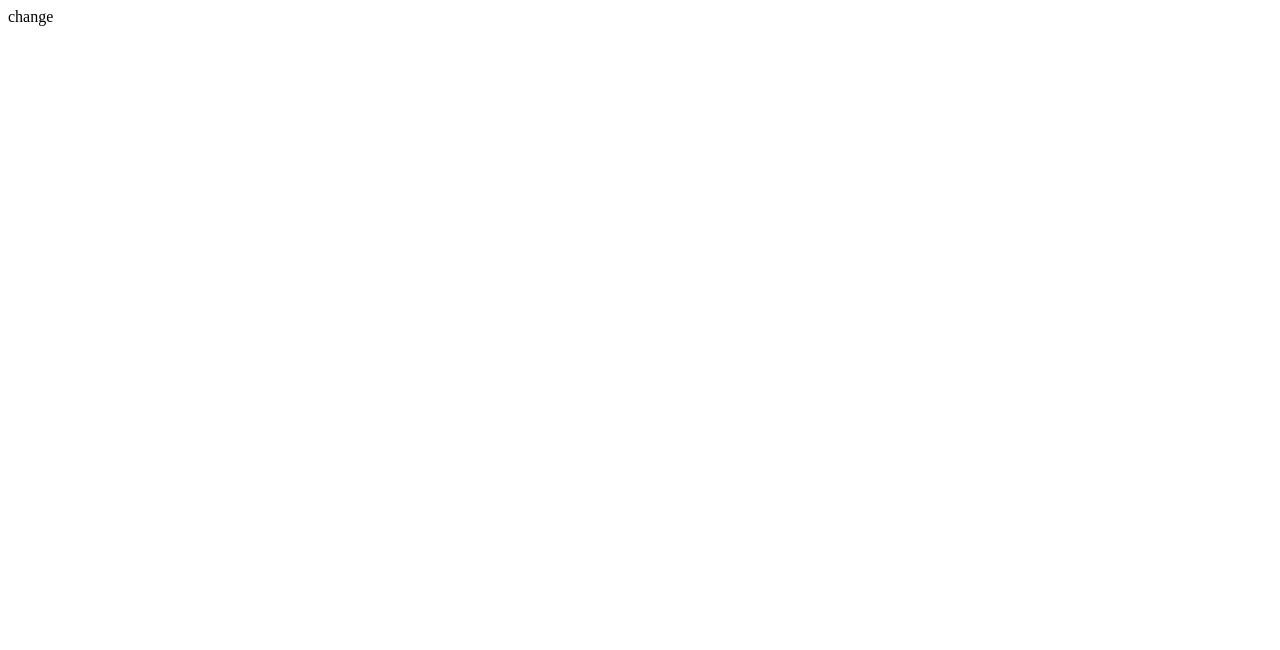
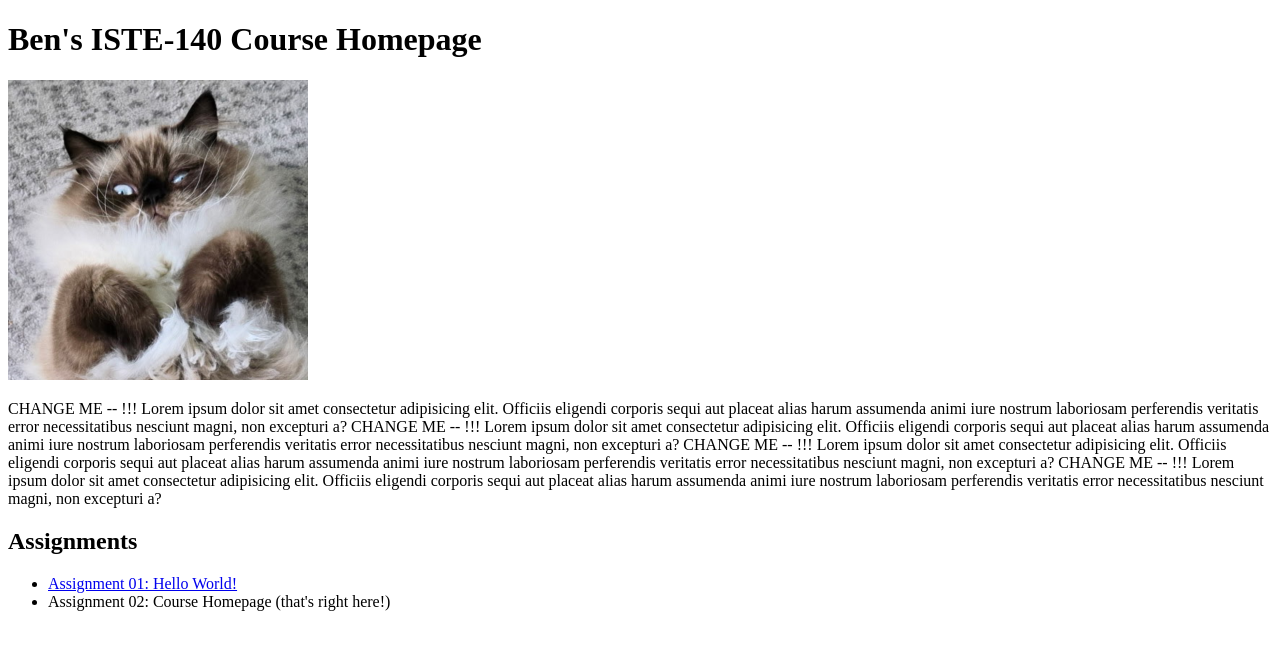
Before and after one commit to bpb3320/iste-140, a plain HTML site: page index.html in a window 1280 px wide. Drawn offline with Linux system fonts and the light colour scheme.

Commit message:
implemented index.html

```diff
--- a/index.html
+++ b/index.html
@@ -3,9 +3,24 @@
 <head>
     <meta charset="UTF-8">
     <meta name="viewport" content="width=device-width, initial-scale=1.0">
-    <title>DOCUMENT</title>
+    <title>Ben's ISTE-140 Course Homepage</title>
 </head>
 <body>
-    change
+
+    <h1>Ben's ISTE-140 Course Homepage</h1>
+
+    <img src="images/fpo_tino.PNG" alt="A fluffly himalayan cat, cropped into a square photo lying on his back with his eyes, face, and front paws showing.">
+
+    <p>CHANGE ME -- !!! Lorem ipsum dolor sit amet consectetur adipisicing elit. Officiis eligendi corporis sequi aut placeat alias harum assumenda animi iure nostrum laboriosam perferendis veritatis error necessitatibus nesciunt magni, non excepturi a? CHANGE ME -- !!! Lorem ipsum dolor sit amet consectetur adipisicing elit. Officiis eligendi corporis sequi aut placeat alias harum assumenda animi iure nostrum laboriosam perferendis veritatis error necessitatibus nesciunt magni, non excepturi a? CHANGE ME -- !!! Lorem ipsum dolor sit amet consectetur adipisicing elit. Officiis eligendi corporis sequi aut placeat alias harum assumenda animi iure nostrum laboriosam perferendis veritatis error necessitatibus nesciunt magni, non excepturi a? CHANGE ME -- !!! Lorem ipsum dolor sit amet consectetur adipisicing elit. Officiis eligendi corporis sequi aut placeat alias harum assumenda animi iure nostrum laboriosam perferendis veritatis error necessitatibus nesciunt magni, non excepturi a?</p>
+
+    <nav>
+        <h2>Assignments</h2>
+
+        <ul>
+            <li><a href="assignment01/index.html">Assignment 01: Hello World!</a></li>
+            <li>Assignment 02: Course Homepage (that's right here!)</li>
+        </ul>
+    </nav>
+
 </body>
 </html>
```
Also changed, not shown: images/fpo_tino.PNG (added).
